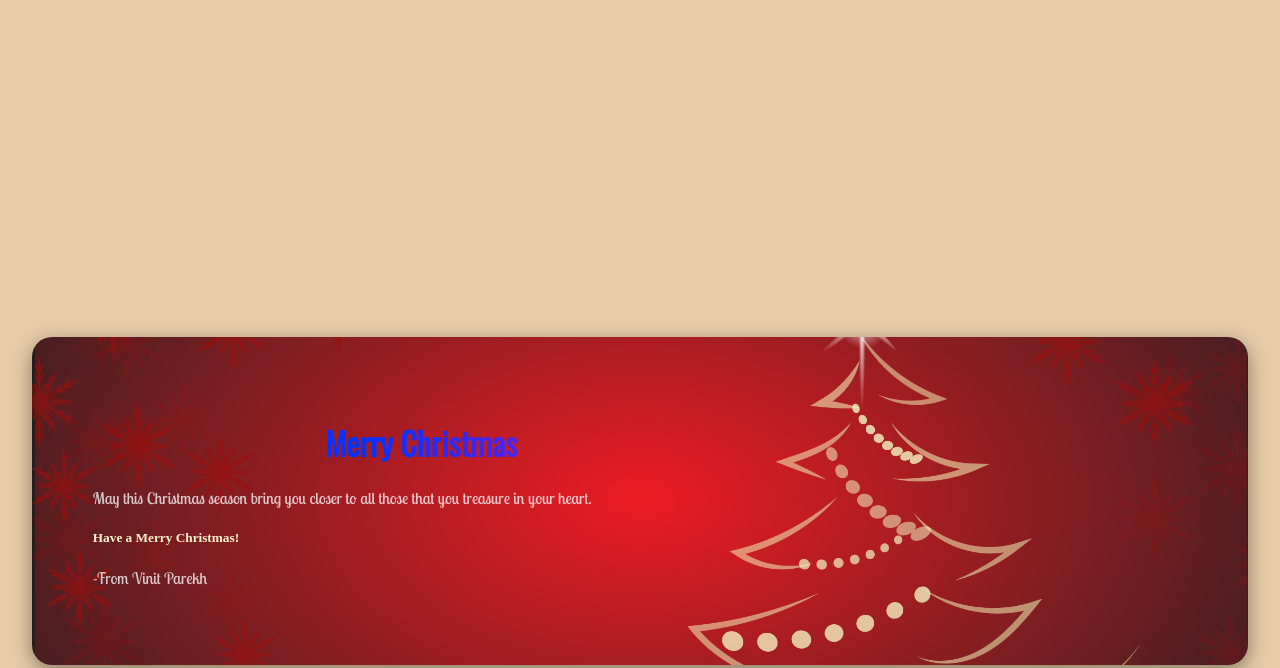
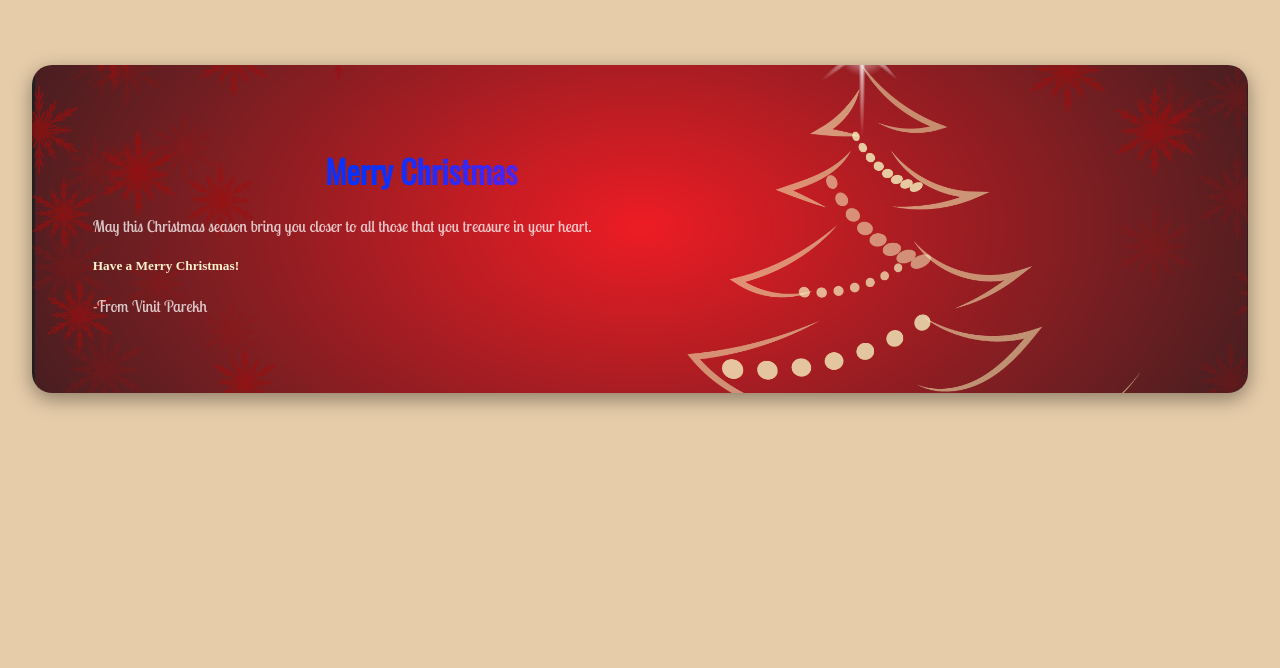
Before and after one commit to vinitparekh17/christmasCard, a plain HTML site: page index.html in a window 1280 px wide. Shown: the part 383-1051 px from the top of the page. Drawn offline with nearby package versions, Linux system fonts and the light colour scheme.

Commit message:
Update style.css

```diff
--- a/style.css
+++ b/style.css
@@ -6,7 +6,7 @@ body{
 }
 
 .container{
-    margin: 90vh 2.5%;
+    margin: 35% 2.5%;
     position: relative;
     width: 95%;
     border-radius: 20px;
```
